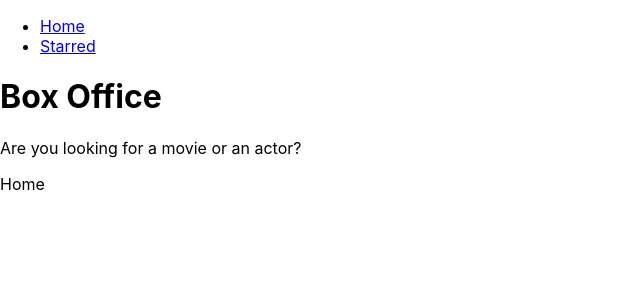
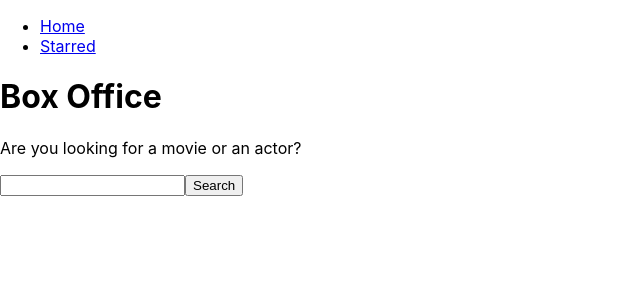
Before and after one commit to Assadmessi/box-office-app, a React (Create React App) app: page / in a window 1280 px wide. Shown: the top 300 px of the page, without its empty margins (0-640 px from the left). Built offline with nearby package versions, Linux system fonts and the light colour scheme.

Commit message:
added textbox for searching, search for shows on button click

```diff
--- a/src/pages/Home.jsx
+++ b/src/pages/Home.jsx
@@ -1,5 +1,31 @@
+import { useState } from "react";
+
 const Home = () => {
-  return <div>Home</div>;
+  const [searchStr, setSerarchStr] = useState("");
+
+  const onSearchInputChange = (ev) => {
+    setSerarchStr(ev.target.value);
+  };
+
+  const onSearch = async (ev) => {
+    ev.preventDefault();
+
+    const response = await fetch(
+      `https://api.tvmaze.com/search/shows?q=${searchStr}`
+    );
+    const body = await response.json();
+
+    console.log(body);
+  };
+
+  return (
+    <div>
+      <form onSubmit={onSearch}>
+        <input type="text" value={searchStr} onChange={onSearchInputChange} />
+        <button type="submit">Search</button>
+      </form>
+    </div>
+  );
 };
 
 export default Home;
```
